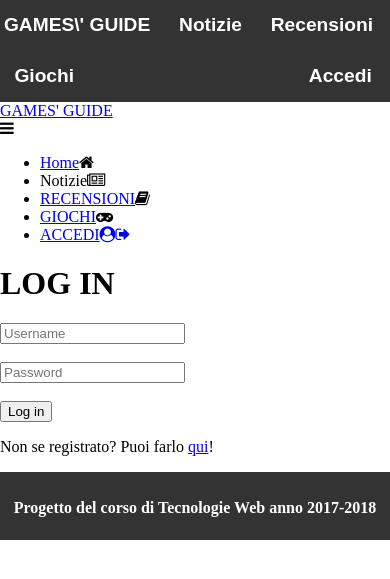
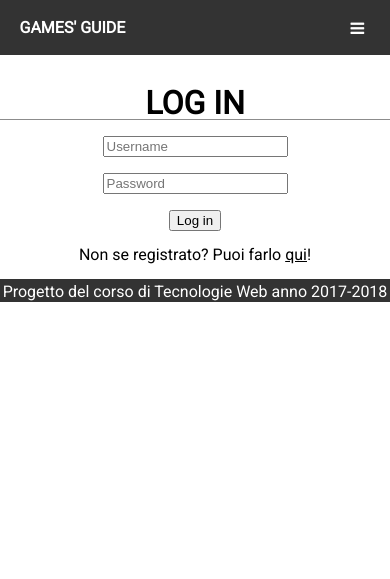
Before and after one commit to Depaa/Games-Guide, a PHP site: page /SERVER/Login-mobile.html in a window 390 px wide. Shown: the top 579 px of the page. Run offline with PHP 8.4, Linux system fonts and the light colour scheme; some libraries are stand-ins or nearby versions.

Commit message:
Update StyleM.css

```diff
--- a/CSS/StyleM.css
+++ b/CSS/StyleM.css
@@ -1 +1,395 @@
 /*STYLEM*/
+/*STYLEM*/
+html, body, div, span, applet, object, iframe,
+h1, h2, h3, h4, h5, h6, p, blockquote, pre,
+a, abbr, acronym, address, big, cite, code,
+del, dfn, em, img, ins, kbd, q, s, samp,
+small, strike, strong, sub, sup, tt, var,
+b, u, i, center,
+dl, dt, dd, ol, ul, li,
+fieldset, form, label, legend,
+table, caption, tbody, tfoot, thead, tr, th, td,
+article, aside, canvas, details, embed,
+figure, figcaption, footer, header, hgroup,
+menu, nav, output, ruby, section, summary,
+time, mark, audio, video {
+	margin: 0;
+	padding: 0;
+	border: 0;
+	font-size: 100%;
+	font: inherit;
+	vertical-align: baseline;
+}
+/* HTML5 display-role reset for older browsers */
+article, aside, details, figcaption, figure,
+footer, header, hgroup, menu, nav, section {
+	display: block;
+}
+body {
+	line-height: 1;
+}
+ol, ul {
+	list-style: none;
+}
+blockquote, q {
+	quotes: none;
+}
+blockquote:before, blockquote:after,
+q:before, q:after {
+	content: '';
+	content: none;
+}
+table {
+	border-collapse: collapse;
+	border-spacing: 0;
+}
+body
+{
+  margin: 0;
+  font-family: 'Roboto', 'Arial', 'sans-serif';
+}
+
+.navbar
+{
+  display: none;
+}
+/****************************MENU MOBILE**************************/
+.sandwich {
+  background-color: #333333;
+  font-weight: bold;
+}
+
+.mobile-toggle{
+  display: none;
+  color: #333333;
+  width: 100%;
+  padding: 5% 5%;/*10px 15px*/
+  clear: both;
+}
+
+.hamburger {
+  color: #ffffff;
+}
+
+.mobile-toggle a {
+  color: #ffffff;
+  text-decoration: none;
+  font-size: 1em;
+}
+
+.mobile-toggle .hamburger{
+  display: inline-block;
+  float: right;
+  margin-right: 0.4em;
+}
+
+.mobile-toggle .hamburger:hover{
+  cursor: pointer;
+}
+.menu {
+  margin: 0;
+}
+ul.menu{
+  padding: 2% 0;
+}
+
+ul.menu li{
+  display: inline;
+  padding: 3% 10%;/*10px 20px;*/
+  color: #ffffff;
+  text-align: center;
+  text-transform: uppercase;
+  font-size: 1em;
+}
+
+ul.menu li:hover {
+  background-color: #333333;
+  cursor: pointer;
+}
+.menu a{
+  color: #ffffff;
+  text-decoration: none;
+}
+
+.menu i {
+	display: inline;
+	padding-left: 1em;
+}
+
+@media screen and (max-width: 619px){
+  .mobile-toggle, ul.menu li{
+    display: block;
+  }
+  .collapse{
+    display: none;
+  }
+  .collapse.opened{
+    display: block;
+		margin-bottom: 2em;
+  }
+  ul.menu{
+    border-top: 1px solid #8c8c8c;
+  }
+}
+/********************************FINE MENU******************************/
+/*********************HOME*****************/
+.pagecontent {
+	background: none;
+	border: none;
+	margin: 0;
+	width: 100%;
+}
+
+.slides-content {
+	margin: 0;
+	width: 100%;
+}
+
+.mySlides {
+	display: block;
+}
+.mySlides .textslide {
+	font-size: 1.5em;
+	background: rgba(0,0,0, 0.1);
+}
+.dot{
+	display: none;
+}
+
+/******************FINE HOME**************/
+/*****************GIOCHI******************/
+.videogiochi {
+	width: 100%;
+	margin: 0;
+}
+.giochi {
+	width: 100%;
+	margin: 0;
+	background: none;
+	border: none;
+}
+.scheda{
+	margin: 2% 0.5% 2% 0.5%;
+	padding: 0;
+	border: 0.5px solid #8c8c8c;
+	border-radius: 10px;
+	box-shadow: 2px 2px 2px #cccccc;
+	width: 99%;
+}
+.scheda h3 {
+	padding: 1em 0 1em 0;
+	text-align: center;
+	font-size: 1.5em;
+	border-top-left-radius: 8px;
+	border-top-right-radius: 8px;
+	background-color: #333333;
+	color: #ffffff;
+}
+.pagbtn {
+	font-size: 1em;
+}
+.immagine1 {
+	display: none;
+}
+@media screen and (max-width:621px){}
+.immagine2 {
+	display: block;
+	width: 100%;
+}
+}
+
+.desc {
+	width: 100%;
+}
+
+
+.descrizionesx {
+	width: 50%;
+}
+.descrizionedx {
+	width: 50%;
+}
+.descrec {
+	clear: both;
+	text-align: center;
+}
+
+.descgi p {
+	margin-bottom: 0.5em;
+}
+
+.giochiM {
+	background: none;
+	width: 100%;
+	margin: 0;
+	background: none;
+	border: none;
+}
+/****************************NEWS*****************/
+.News {
+  margin: 0;
+  padding: 0;
+  background-color: #ffffff;
+  width: 100%;
+  border:none;
+}
+
+.Notizia {
+  margin: 0;
+	margin-left: 0;
+	padding: 0;
+  background: none;
+  width: 100%;
+  border: none;
+}
+
+.filtro {
+  display: none;
+}
+
+.lastnews {
+	margin: 0;
+	margin-left: 0;
+	padding: 0;
+	max-width: 100%;
+}
+
+.lastnewsimg {
+  width: 100%;
+}
+
+.lastnewstext {
+	background: rgba(255, 255, 255, 0.05);
+}
+
+.lastnewstext p {
+	font-size: 0.8em;
+}
+
+.notizie {
+	margin: 2em 1em 0 1em;
+	padding: 0;
+	border-top: 1px solid #8c8c8c;
+	border-left: none;
+	border-bottom: none;
+	border-right: none;
+}
+
+.columnleft {
+	padding-top: 0.5em;
+  width: 100%;
+}
+
+.titolonews a {
+	font-size: 0.8em;
+	text-decoration: none;
+	text-align: center;
+}
+
+.titolonews p {
+	font-size: 0.6em;
+}
+/*******************FINE NEWS****************/
+/*******************PAGINA NEWS***************/
+.pagnotizia {
+	margin: 0;
+	padding: 0;
+	border: none;
+}
+
+.titolonotizia h1 {
+	font-weight: bold;
+	padding: 0.5em 0.5em 0.5em 0.5em;
+}
+
+.adminews h4 {
+	padding: 0 0.5em 0.8em 0.8em;
+}
+
+.imgnotizia {
+	width: 100%;
+	border: none;
+	padding: 0;
+}
+
+.testonotizia {
+	border-top: 2px solid #333333;
+	border-bottom: 2px solid #333333;
+	margin-left: 1.5em;
+	margin-right: 1.5em;
+	padding: 0.8em 1em 0.8em 1em;
+}
+
+.inscommenti {
+	width: 90%;
+	margin-left: 5%;
+}
+.inscommenti textarea {
+	padding: 0;
+	margin-left: 5%;
+	width: 90%;
+	height: 7em;
+}
+
+.deletebtn {
+	margin-left: 5%;
+}
+.commenti {
+	width: 90%;
+	margin-left: 5%;
+}
+.commenti h5 {
+	padding-left: 5%;
+}
+.commenti p {
+	padding-left: 5%;
+	padding-bottom: 1em;
+}
+/********************FINE PAGINA***************/
+/******************LOGIN***************/
+.pagaccesso {
+	width: 100%;
+}
+.titacc {
+	padding-top: 1em;
+	text-align: center;
+	font-size: 2em;
+	font-weight: bold;
+	border-bottom: 1px solid #8c8c8c;
+}
+.formacc {
+	padding-top: 1em;
+	text-align: center;
+}
+
+.regacce {
+	padding-top: 1em;
+	padding-bottom: 1em;
+	text-align: center;
+}
+
+.regacce a{
+	color: #000000;
+}
+/***************FINE LOGIN**************/
+/*******************REGISTRAZIONE**************/
+
+
+/****************FINE REGISTRAZIONE*************/
+/*******************AGGIUNGI COSE***************/
+.localA {
+	margin: 1em 0 0 0;
+	float: none;
+	text-transform: uppercase;
+	width: 100%;
+}
+
+.localA p{
+	padding: 0.3em;
+}
+
+.opzioniA {
+	margin: 1em 0 0 0;
+	max-width: 100%;
+}
+/***************FINE AGGIUNGI*************/
```
